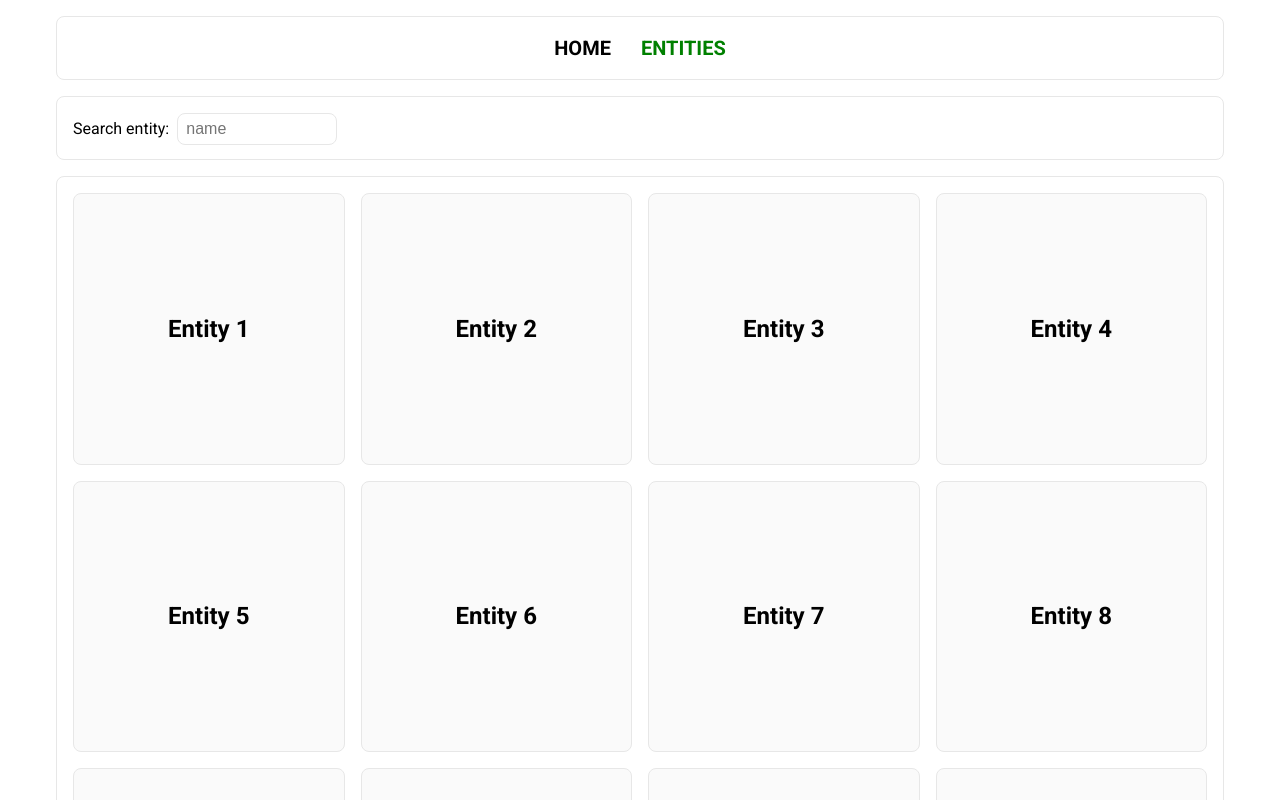
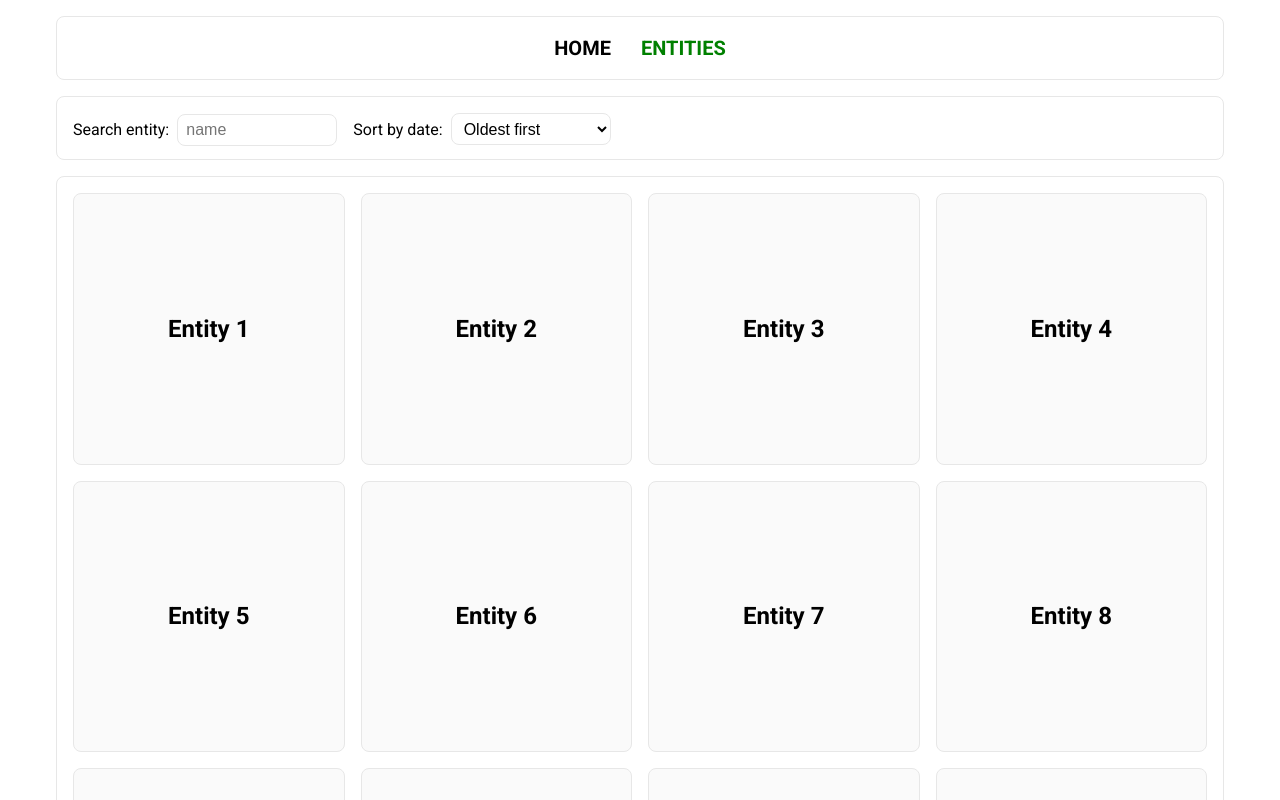
Before and after one commit to joisadler/react-redux-template, a React (Create React App) app: page /entities in a window 1280 px wide. Shown: the top 800 px of the page. Built offline with nearby package versions, Linux system fonts and the light colour scheme.

Commit message:
add sort by date

```diff
--- a/src/entities.data.js
+++ b/src/entities.data.js
@@ -47,16 +47,16 @@ export default [
   {
     id: 10,
     name: 'Entity 10',
-    created: 1619099100101,
+    created: 1619086156988,
   },
   {
     id: 11,
     name: 'Entity 11',
-    created: 1619099200101,
+    created: 1619086155988,
   },
   {
     id: 12,
     name: 'Entity 12',
-    created: 16190993001001,
+    created: 1619086154988,
   },
 ];
--- a/src/modules/pages/entities/Entities.jsx
+++ b/src/modules/pages/entities/Entities.jsx
@@ -8,21 +8,42 @@ import styles from './entities.module.scss';
 const Entities = ({ entities }) => {
   const [entitiesToShow, setEntitiesToShow] = useState(entities);
   const [searchQuery, setSearchQuery] = useState('');
+  const [dateOrder, setDateOrder] = useState('asc');
 
   const handleSearch = ({ target }) => {
     const { value } = target;
     setSearchQuery(value);
     setEntitiesToShow(
-      entities.filter((entity) =>
-        entity.name.toLowerCase().includes(value.toLowerCase())
-      )
+      entities
+        .filter((entity) =>
+          entity.name.toLowerCase().includes(value.toLowerCase())
+        )
+        .sort((a, b) => {
+          if (dateOrder === 'desc') return a.created - b.created;
+          return b.created - a.created;
+        })
+    );
+  };
+
+  const handleSortByDate = ({ target }) => {
+    const { value } = target;
+    setDateOrder(value);
+    setEntitiesToShow(
+      entities
+        .filter((entity) =>
+          entity.name.toLowerCase().includes(searchQuery.toLowerCase())
+        )
+        .sort((a, b) => {
+          if (value === 'desc') return a.created - b.created;
+          return b.created - a.created;
+        })
     );
   };
 
   return (
     <main className={styles.container}>
       <section className={styles.controls}>
-        <label>
+        <label className={styles.label}>
           Search entity:
           <input
             type="text"
@@ -31,6 +52,19 @@ const Entities = ({ entities }) => {
             onChange={handleSearch}
             placeholder="name"
           />
+        </label>
+        <label className={styles.label}>
+          Sort by date:
+          <select
+            className={styles.input}
+            name="dateOrder"
+            id="dateOrder"
+            value={dateOrder}
+            onChange={handleSortByDate}
+          >
+            <option value="desc">Newest first</option>
+            <option value="asc">Oldest first</option>
+          </select>
         </label>
       </section>
       <div className={styles.cards_wrapper}>
--- a/src/modules/pages/entities/entities.module.scss
+++ b/src/modules/pages/entities/entities.module.scss
@@ -25,6 +25,7 @@
   border-radius: 0.5rem;
   outline: none;
   font-size: 1rem;
+  background-color: $white;
 }
 
 .cards_wrapper {
```
